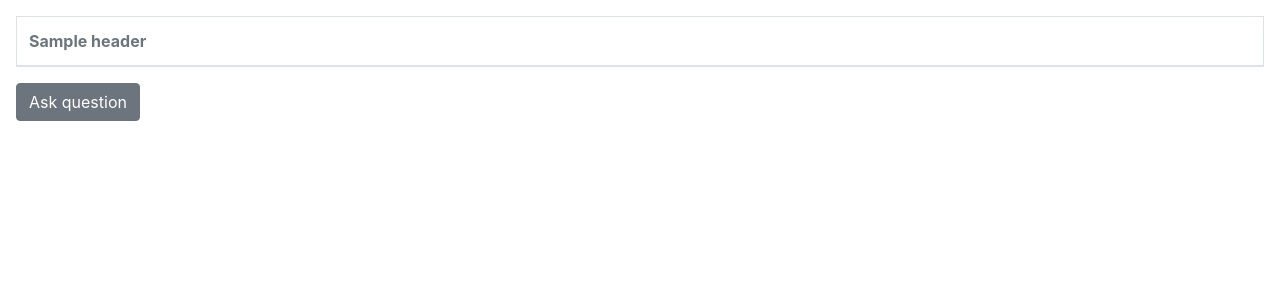
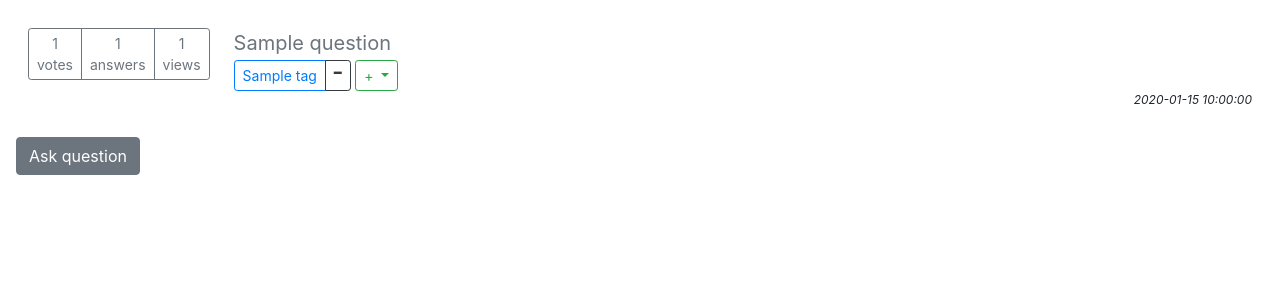
Before and after one commit to Blodie/ask-mate-python, a Flask app: template templates/index.html in a window 1280 px wide. Shown: the part 72-372 px from the top of the page. Run offline with Flask 2, Linux system fonts and the light colour scheme; the template is opened without the code that fills it: most values are stand-ins (such as "Sample title", 1, 10 or a date in 2020); lists and menus that the app fills with data are empty; some libraries are stand-ins or nearby versions.

Commit message:
Added tags feature (create, assign, delete)

```diff
--- a/sample_data/askmatepart2-sample-data.sql
+++ b/sample_data/askmatepart2-sample-data.sql
@@ -93,7 +93,7 @@ ALTER TABLE ONLY comment
     ADD CONSTRAINT fk_question_id FOREIGN KEY (question_id) REFERENCES question(id) ON DELETE CASCADE;
 
 ALTER TABLE ONLY question_tag
-    ADD CONSTRAINT fk_tag_id FOREIGN KEY (tag_id) REFERENCES tag(id);
+    ADD CONSTRAINT fk_tag_id FOREIGN KEY (tag_id) REFERENCES tag(id) ON DELETE CASCADE;
 
 
 INSERT INTO question VALUES (1, '2017-04-28 08:29:00', 29, 7, 'How to make lists in Python?', 'I am totally new to this, any hints?', NULL);
--- a/server.py
+++ b/server.py
@@ -6,33 +6,32 @@ app = Flask(__name__)
 #kill -9 $(lsof -i tcp:5000 -t)
 
 
-@app.route('/list')
-def list_all_questions():
-    questions = get_questions()
-    order_by = request.args.get('order_by') if request.args.get('order_by') else "id"
-    direction = True if request.args.get('order_direction') == 'desc' else False
-    necessary_headers = list(questions[0].keys())[1:-2] if questions else None
-    questions = sorted(questions, key=lambda x: x[order_by], reverse=direction)
-    return render_template('index.html', questions=questions, headers=necessary_headers, direction=direction)
+@app.route('/<list>')
+@app.route('/')
+def route_index(list=None):
+    if not list:
+        questions = get_questions(5)
+    else:
+        questions = get_questions()
 
-
-@app.route('/')
-def route_index():
-    questions = get_questions()[-1:-6:-1]
-    necessary_headers = list(questions[0].keys())[1:-2] if questions else None
-    return render_template('index.html', questions=questions, headers=necessary_headers)
+    answer_numbers = {question['id']: len(get_answers_by_q_id(question['id'])) for question in questions}
+    all_tags = get_tags()
+    tags = {question['id']: get_tags_by_question_id(question['id']) for question in questions}
+    return render_template('index.html', questions=questions, answer_numbers=answer_numbers, tags=tags, all_tags=all_tags)
 
 
 @app.route('/question/<int:question_id>')
 def see_question(question_id):
     question = get_question_by_id(question_id)
     answers = get_answers_by_q_id(question_id)
+    tags = get_tags_by_question_id(question_id)
+    all_tags = get_tags()
     comments_for_question = get_comments_by_question_id(question_id)
     answer_ids = [answer['id'] for answer in answers]
     comments_for_answers = {answer_id: get_comments_by_answer_id(answer_id) for answer_id in answer_ids}
     if not request.args.get('inc'):
         pass
-    return render_template('question.html', question=question, answers=answers, comments_for_question=comments_for_question, comments_for_answers=comments_for_answers)
+    return render_template('question.html', all_tags=all_tags, tags=tags, question=question, answers=answers, comments_for_question=comments_for_question, comments_for_answers=comments_for_answers)
 
 
 @app.route('/add-question', methods=['GET', 'POST'])
@@ -117,8 +116,24 @@ def add_comment_to_answer(answer_id):
 def search():
     phrase = request.args['phrase']
     questions = search_for_phrase(phrase)
-    necessary_headers = list(questions[0].keys())[1:-2] if questions else None
-    return render_template('index.html', questions=questions, headers=necessary_headers)
+    answer_numbers = {question['id']: len(get_answers_by_q_id(question['id'])) for question in questions}
+    all_tags = get_tags()
+    tags = {question['id']: get_tags_by_question_id(question['id']) for question in questions}
+    return render_template('index.html', questions=questions, answer_numbers=answer_numbers, tags=tags, all_tags=all_tags)
+
+
+@app.route('/<question_page>/<int:question_id>/add-tag')
+@app.route('/<int:question_id>/add-tag')
+def add_tag_on_main_page(question_id, question_page=False):
+    add_tag_to_question(question_id, request.args['tag'])
+    return redirect('/') if not question_page else redirect(f'/question/{question_id}')
+
+
+@app.route('/<question_page>/<int:question_id>/delete-tag/<int:tag_id>')
+@app.route('/<int:question_id>/delete-tag/<int:tag_id>')
+def delete_tag(tag_id, question_id, question_page=False):
+    delete_tag_from_question(tag_id, question_id)
+    return redirect('/') if not question_page else redirect(f'/question/{question_id}')
 
 
 if __name__ == "__main__":
--- a/templates/index.html
+++ b/templates/index.html
@@ -32,34 +32,55 @@
 
     <p>
     {% if questions %}
-    <table class="table table-striped table-bordered">
-        <thead>
+    <table class="table table-borderless table-hover">
+        <tbody>
+            {% for question in questions %}
             <tr>
-                {% for header in headers %}
-                   <th scope="col"><a href="/list?order_by={{ header }}&order_direction={{ 'asc' if direction else 'desc' }}" class="text-secondary">{{ header }}</a></th>
-                {% endfor %}
-            </tr>
-        </thead>
-        <tbody>
-            {% for row in questions %}
-            <tr>
-                {% for item in row %}
-                    {% if item in headers %}
-                        {% if item != "title" %}
-                            <td> {{ row[item] }} </td>
-                        {% else %}
-                            <td><a href="/question/{{ row['id'] }}" class="text-secondary"> {{ row[item] }} </a></td>
-                        {% endif %}
-                    {% endif %}
-                {% endfor %}
+                <td style="width: 150px">
+                    <div class="btn-group" role="group" aria-label="Basic example">
+                        <button type="button" class="btn btn-outline-secondary btn-sm">{{ question['vote_number'] }} <br> votes</button>
+                        <button type="button" class="btn btn-outline-secondary btn-sm">{{ answer_numbers[question['id']] }} <br> answers</button>
+                        <button type="button" class="btn btn-outline-secondary btn-sm">{{ question['view_number'] }} <br> views</button>
+                    </div>
+                </td>
+                <td>
+                    <div>
+                        <p style="margin-bottom: 2px"><a style="font-size: 20px" href="/question/{{ question['id'] }}?inc=True" class="text-secondary">{{ question['title'] }}</a></p>
+                        {% for tag in tags[question['id']] %}
+                            <div class="btn-group" role="group" aria-label="Basic example">
+                                <button style="font-size: 14px" type="button" class="btn btn-outline-primary btn-sm">{{ tag['name'] }}</button>
+                                <a href="/{{ question['id'] }}/delete-tag/{{ tag['id'] }}" style="font-size: 8px;vertical-align: middle" class="btn btn-outline-dark btn-sm">▬</a>
+                            </div>
+
+                        {% endfor %}
+
+                        <div style="display: inline-block" class="dropdown">
+                            <button class="btn btn-outline-success btn-sm dropdown-toggle" type="button" id="dropdownMenu2" data-toggle="dropdown" aria-haspopup="true" aria-expanded="false">
+                            +
+                            </button>
+                            <div class="dropdown-menu" aria-labelledby="dropdownMenu2">
+                                <span class="input-group">
+                                    <form action="/{{ question['id'] }}/add-tag" method="get">
+                                        <input name="tag" style="width: 120px  " type="text">
+                                        <button class="btn btn-outline-success btn-sm" type="submit">+</button>
+                                    </form>
+                                </span>
+                                {% for tag in all_tags %}
+                                    <a href="/{{ question['id'] }}/add-tag?tag={{ tag['name'] }}" class="dropdown-item">{{ tag['name'] }}</a>
+                                {% endfor %}
+                            </div>
+                        </div>
+
+                        <p style="text-align: right;font-size: 12px;font-style: italic;margin-bottom: 0px">{{question["submission_time"]}}</p>
+                    </div>
+                </td>
             </tr>
             {% endfor %}
         </tbody>
     </table>
     {% else %}
-    <h6>No questions</h6>
+        <h6>No questions</h6>
     {% endif %}
-    </p>
     <a href="/add-question" class="btn btn-secondary btn">Ask question</a>
 
     <script src="https://code.jquery.com/jquery-3.3.1.slim.min.js" integrity="sha384-q8i/X+965DzO0rT7abK41JStQIAqVgRVzpbzo5smXKp4YfRvH+8abtTE1Pi6jizo" crossorigin="anonymous"></script>
```
Also changed, not shown: data_manager.py (+78 -8 lines), templates/question.html (+28 -0 lines).
